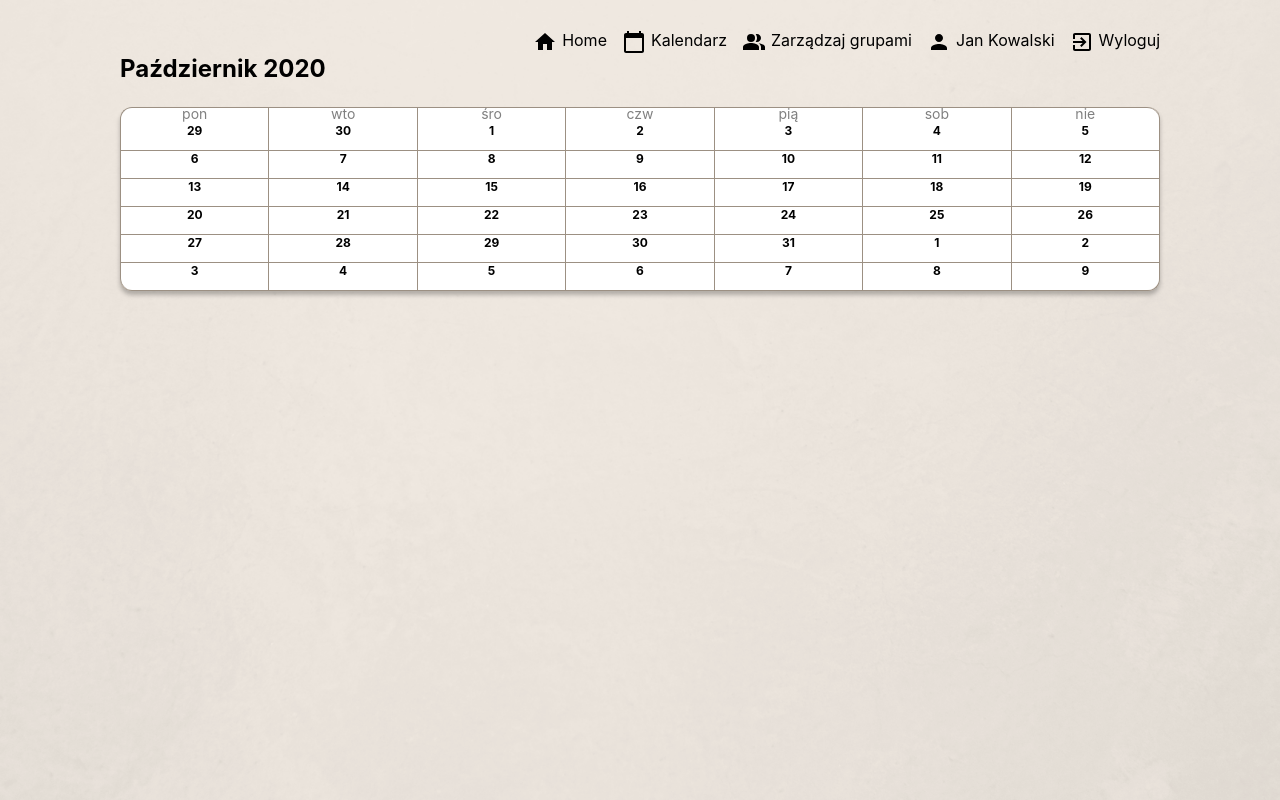
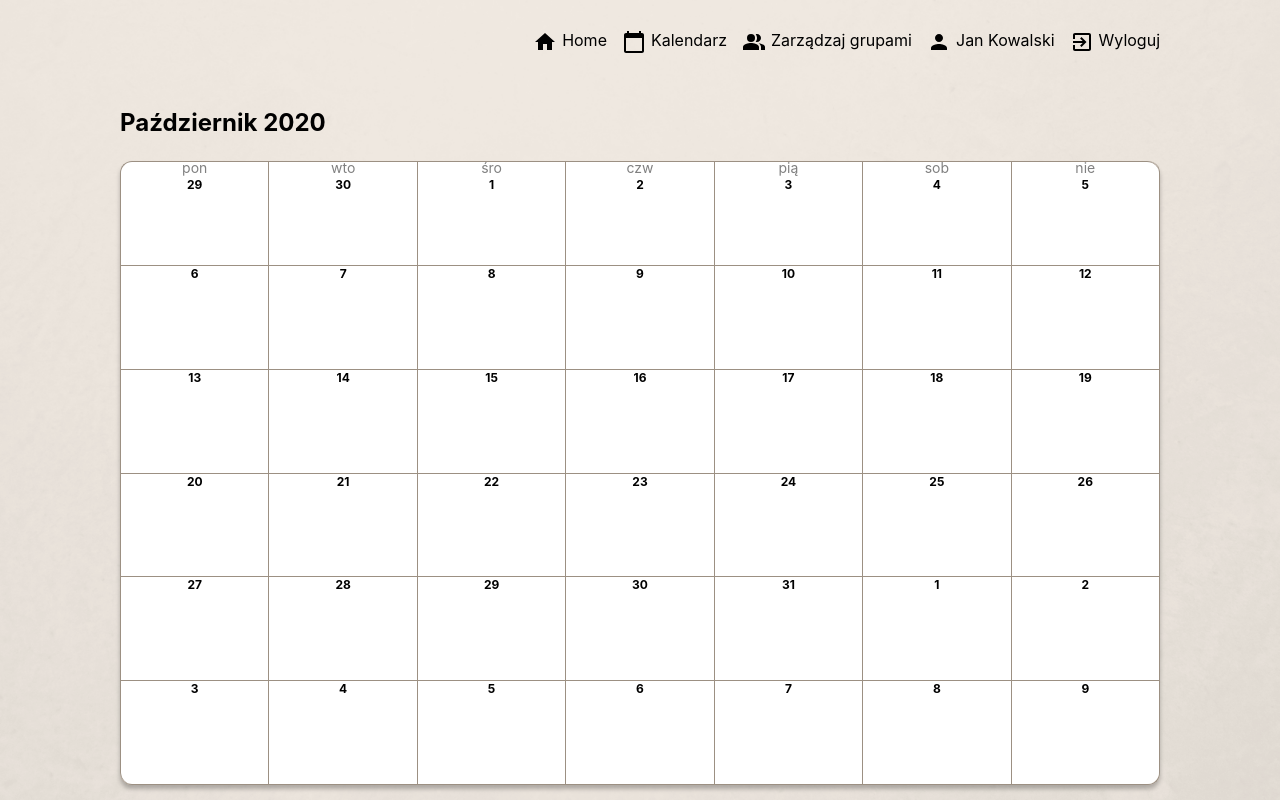
Before and after one commit to KamilPieronczyk/MemoHelp, a React (Create React App) app: page /calendar in a window 1280 px wide. Built offline with nearby package versions, Linux system fonts and the light colour scheme.

Commit message:
calendar update

```diff
--- a/src/App.js
+++ b/src/App.js
@@ -43,6 +43,8 @@ const Body = styled.div`
   background-size: cover;
   background-position: center;
   background-repeat: no-repeat;
+  display: flex;
+  flex-direction: column;
 `
 
 
--- a/src/screens/Calendar/Calendar.js
+++ b/src/screens/Calendar/Calendar.js
@@ -19,9 +19,12 @@ var remindersList = [
 ]
 
 export function Calendar() {
+    startingDate = new Date(now.setDate(1));
+    calendarStartingDate = new Date(startingDate.setDate(startingDate.getDate() - ((startingDate.getDay() + 7) % 8) + 1));
+
     return (
-        <div>
-            <p style={{ color: "black", fontSize: 24, fontWeight: 'Bold', marginTop: -30 }}>
+        <div style= {{flexGrow: 1, display: 'flex', flexDirection: 'column'}}>
+            <p style={{ color: "black", fontSize: 24, fontWeight: 'Bold'}}>
                 {monthNames[now.getMonth()]} {now.getFullYear()}
             </p>
             <GridContainer>
@@ -86,20 +89,23 @@ function CalendarDay(props) {
 
 const GridContainer = styled.div`
     display: grid;
-    grid-auto-rows: repeat(6, 1fr);
-    height:100%;
+    margin-bottom: 15px;
+    align-content: stretch;
+    grid-template-rows: repeat(6, 1fr);
     grid-template-columns: repeat(7, 1fr);
     border-right: #9C9083 solid 1px;
     border-bottom: #9C9083 solid 1px;
     border-radius: 12px;
     box-shadow: 0px 4px 4px rgba(0, 0, 0, 0.25);
+    flex-grow: 1;
+    flex-shrink: 1;
 `
 
 const GridItem = styled.div`
     display: flex;
     flex-direction: column;
+    align-self: stretch;
     background-color: white;
-    padding: 0px;
     border-left: #9C9083 solid 1px;
     border-top: #9C9083 solid 1px;
 
```
